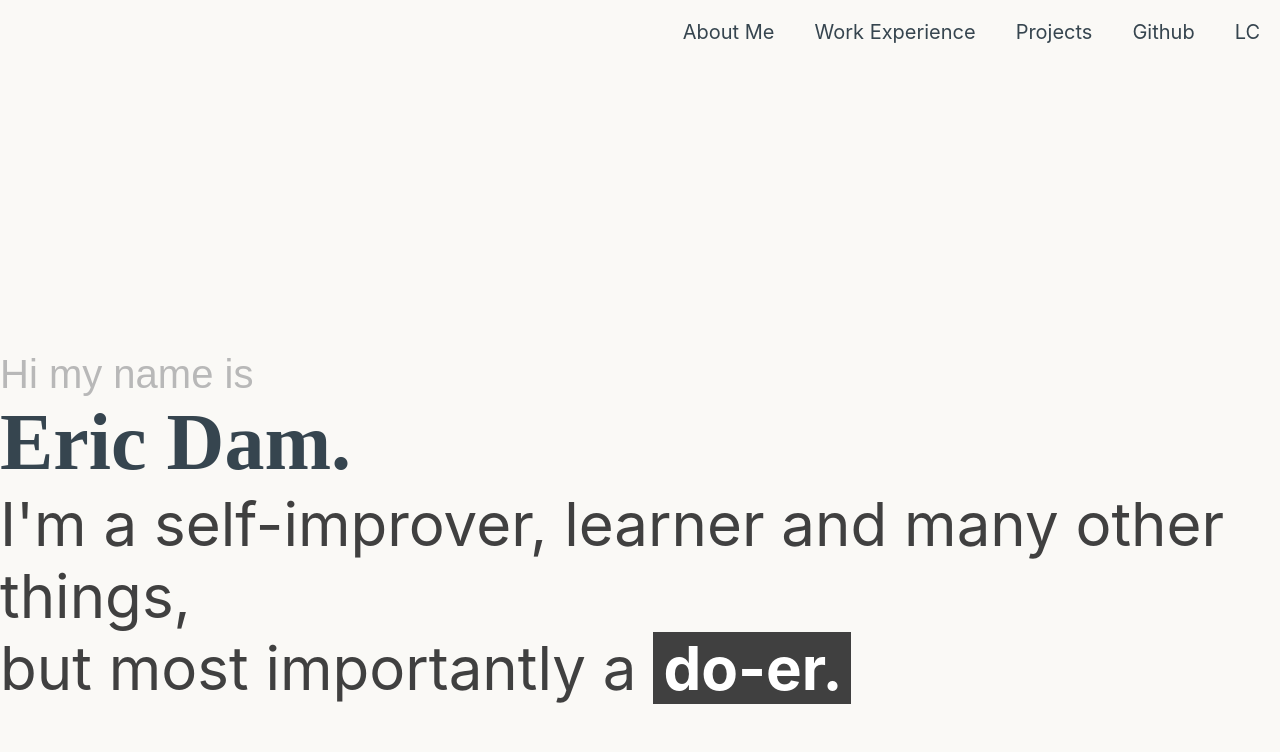
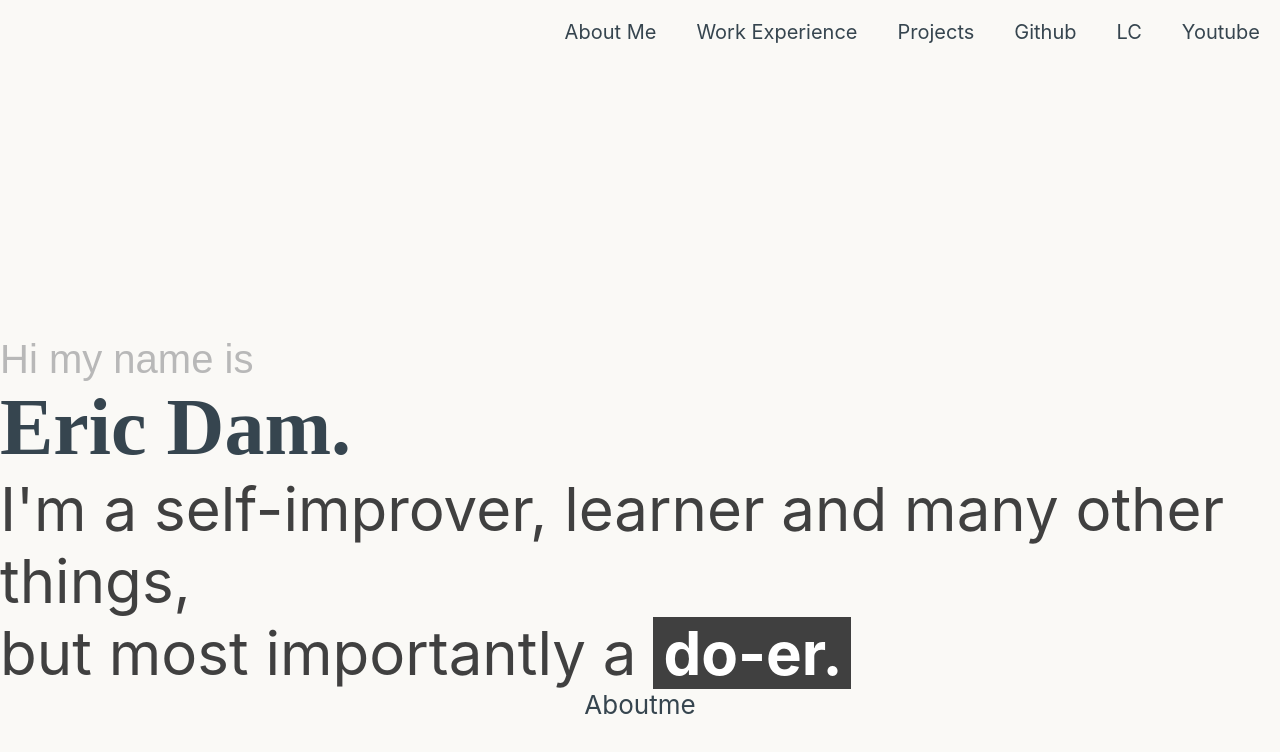
Before and after one commit to edam016/ericdam.net, a React (Create React App) app in the folder ericdam.net/: page / in a window 1280 px wide. Shown: the top 752 px of the page. Built offline with nearby package versions, Linux system fonts and the light colour scheme; a web font is replaced by a local one.

Commit message:
Started Aboutme

```diff
--- /dev/null
+++ b/ericdam.net/src/components/Aboutme.tsx
@@ -0,0 +1,9 @@
+import React from 'react'
+
+export const Aboutme = () => {
+  return (
+    <div>Aboutme</div>
+  )
+}
+
+export default Aboutme;
--- a/ericdam.net/src/components/Homepage.tsx
+++ b/ericdam.net/src/components/Homepage.tsx
@@ -1,12 +1,14 @@
 import React from 'react'
 import Navbar from './Navbar.tsx';
 import Hero from './Hero.tsx';
+import Aboutme from './Aboutme.tsx';
 
 const Homepage = () => {
   return (
     <div>
         <Navbar />
         <Hero/>
+        <Aboutme />
 
     </div>
   )
--- a/ericdam.net/src/components/Navbar.tsx
+++ b/ericdam.net/src/components/Navbar.tsx
@@ -31,6 +31,11 @@ const navItems = [
         key: 'leetcode',
         icon: <SettingOutlined />,
       },
+      {
+        label: 'Youtube',
+        key: 'youtube',
+        icon: <SettingOutlined />,
+      },
   ];
 
 const Navbar = () => {
```
